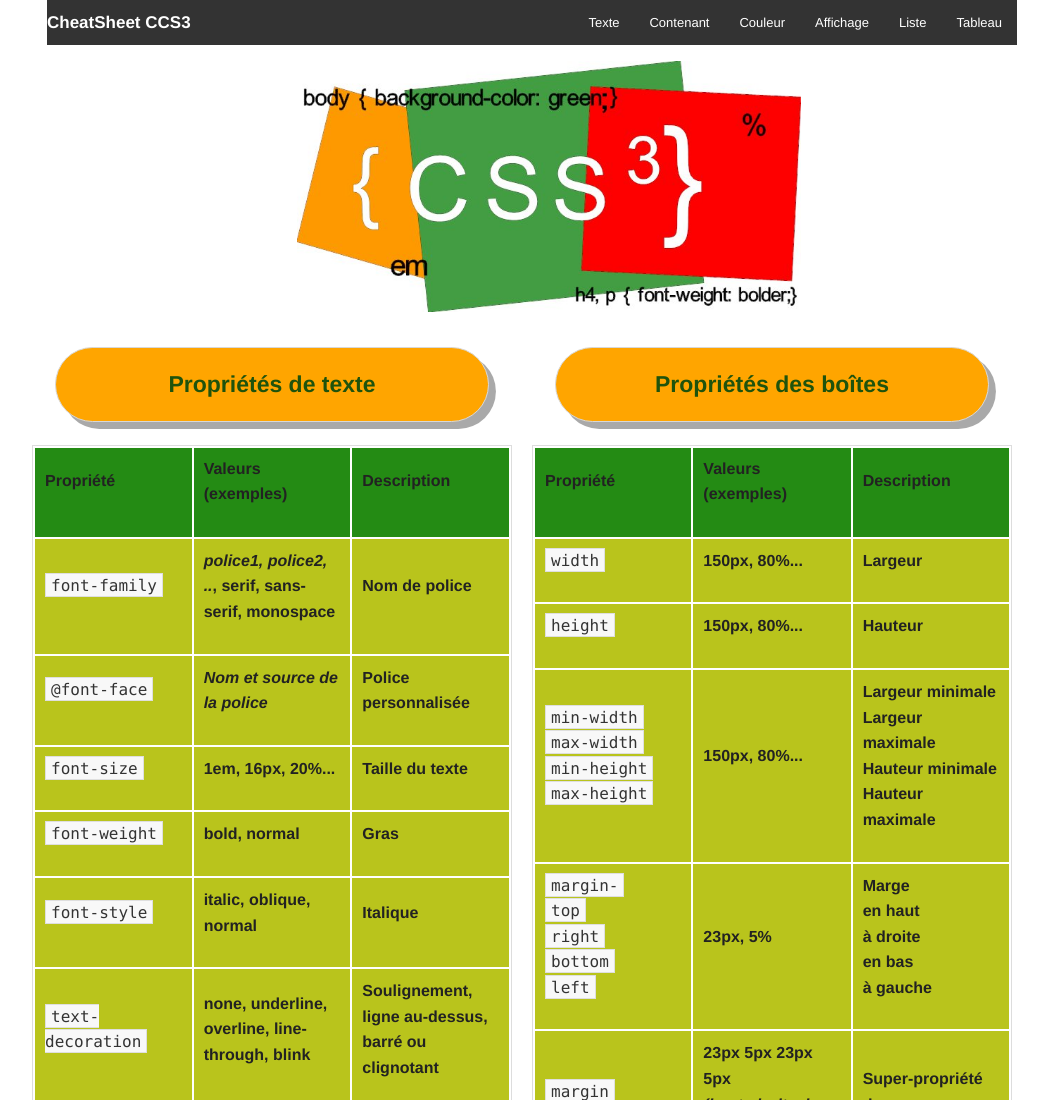
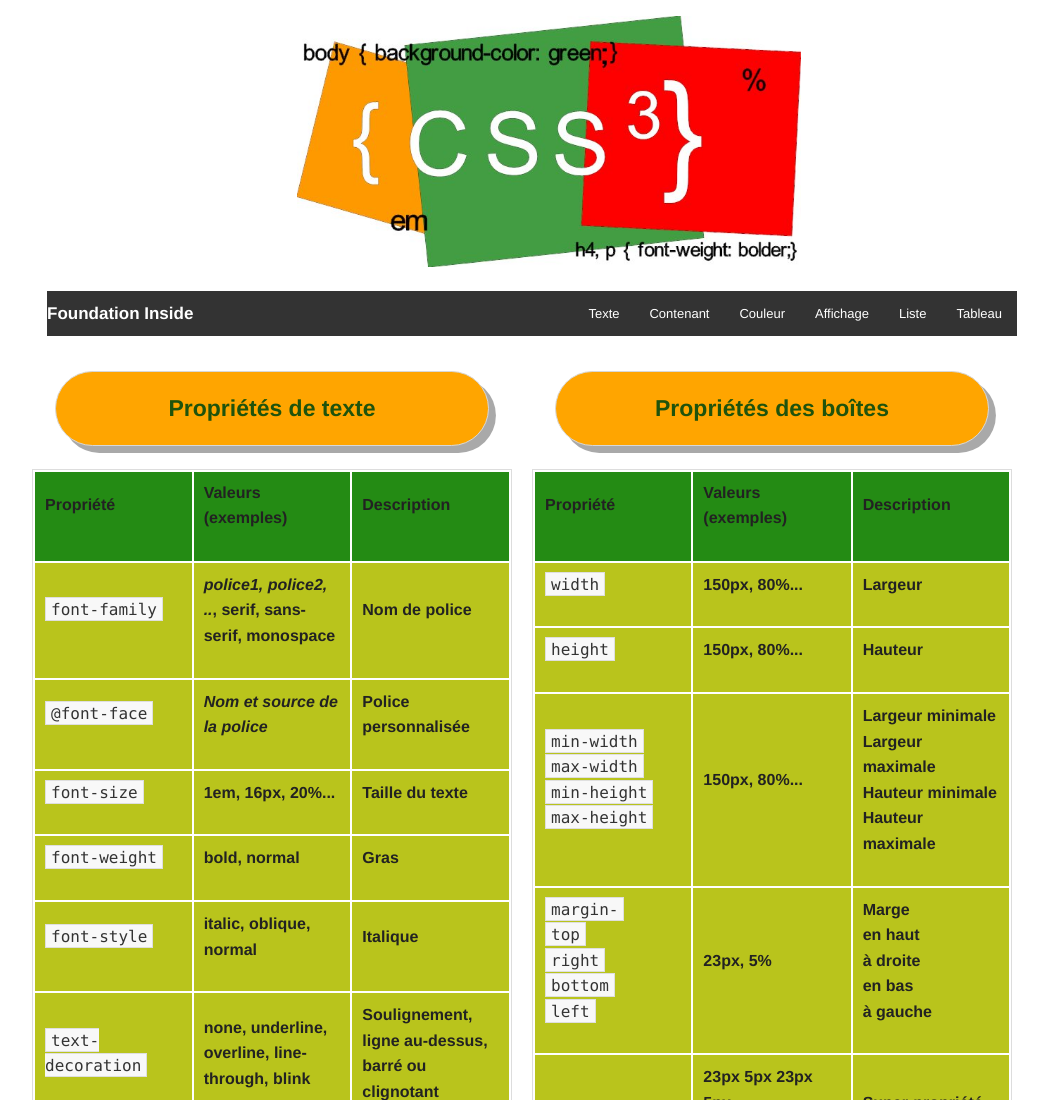
Before and after one commit to didierClin/cheatSheet_CSS_foundation, a plain HTML site: page index.html in a window 1280 px wide. Shown: the top 1100 px of the page, without its empty margins (108-1156 px from the left). Drawn offline with Linux system fonts and the light colour scheme.

Commit message:
modif entete page image en top et passage navbar en dessous

```diff
--- a/css/app.css
+++ b/css/app.css
@@ -1,4 +1,5 @@
 /* CS CCS3 */
+header{ padding-top: 1.5em;}
 /*Image entete*/
 img {
    height: auto;
@@ -32,12 +33,12 @@ p {
 .name p {
    color: white;
 }
-/*Personalisation entete*/
+/*Personalisation entete
 #myTouch {
    font-size: .4em;
    font-style: italic;
    color: red;
-}
+}*/
 /*Personalisation entete des tableaux*/
 .panel {
    margin: 1em 1em;
--- a/index.html
+++ b/index.html
@@ -15,6 +15,22 @@
 </head>
 
 <body>
+
+<section id="title">
+      <article class="row" id="banner">
+        <div class="large-offset-3 medium-offset-2 medium-9 columns hide-for-small">
+            <div id="featured">
+                <img src="img/enteteCSS3.jpg" alt="image css3" title="Les principales propriétés CCS 3">
+            </div>
+        </div>
+      </article>
+      <div class="row">
+        <div class="small-12 columns show-for-small">
+          <div id="Titre"><h1>Cheatsheet CSS3</h1></div>
+        </div>
+      </div>
+</section> <!-- section banner -->
+
 <header class="row" id="Bnav">
 <!--  <section class="row" id="Bnav"> -->
     <section class="large-12 columns">
@@ -23,7 +39,7 @@
         <ul class="title-area">
 
           <li class="name">
-              <a href="#"> <p>CheatSheet CCS3</p> </a>
+              <a href="#"> <p>Foundation Inside</p> </a>
           </li>
           <li class="toggle-topbar menu-icon">
             <a href="#">
@@ -49,20 +65,6 @@
 </header>
 
 
-  <section>
-      <article class="row" id="banner">
-        <div class="large-offset-3 medium-offset-2 large-9 columns hide-for-small">
-            <div id="featured">
-                <img src="img/enteteCSS3.jpg" alt="image css3" title="Les principales propriétés CCS 3">
-            </div>
-        </div>
-      </article>
-      <div class="row">
-        <div class="small-12 columns show-for-small">
-          <h1 id="Titre"><a href="#" class="button tiny alert round">&gt;foundation inside</a></h1>
-        </div>
-      </div>
-  </section> <!-- section banner -->
 
 
 
```
